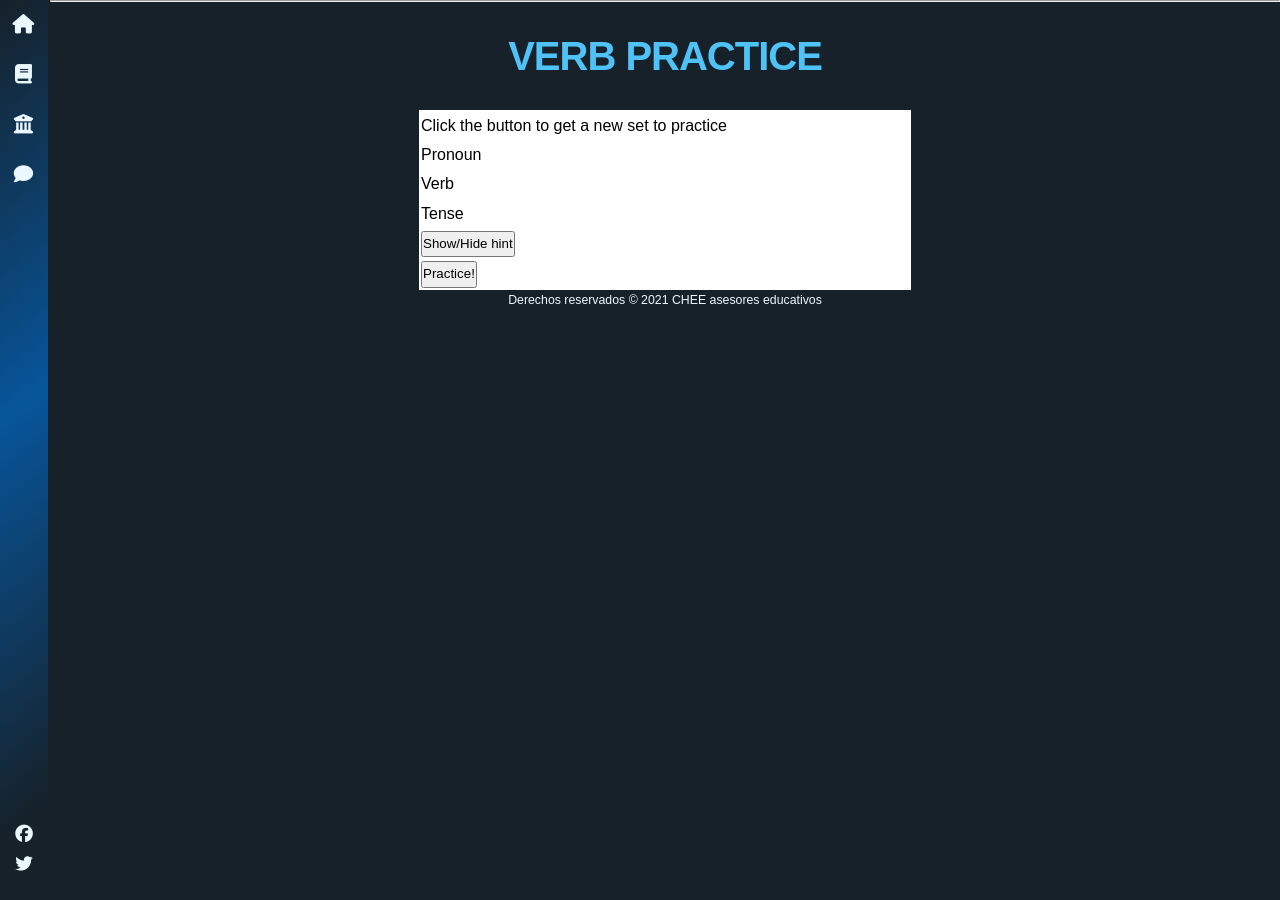
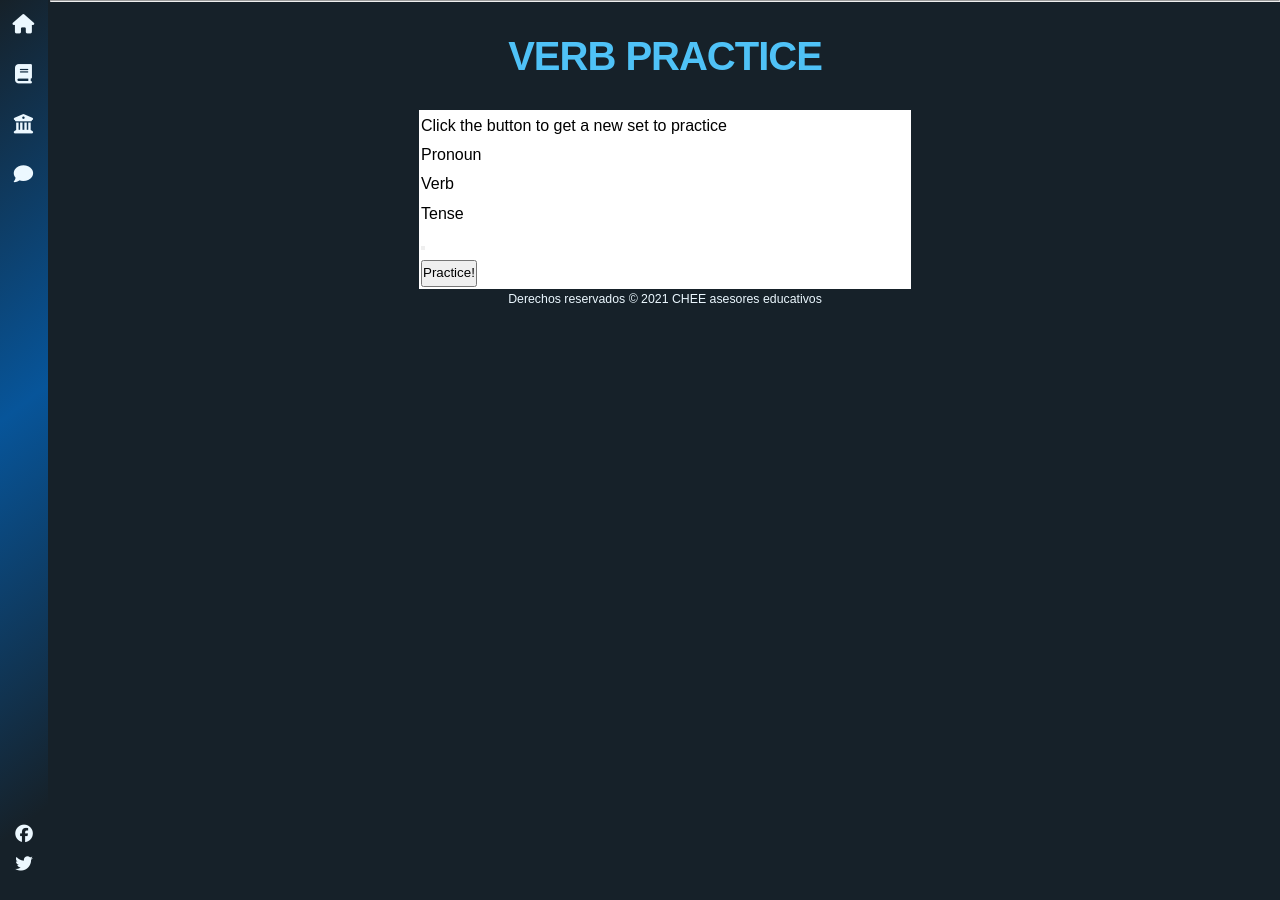
Before and after one commit to camachevaz/ESL, a Jekyll site: the page built from _posts/2021-12-14-verbos.markdown, in a window 1280 px wide. Built offline with Jekyll 4.4.1, drawn with Linux system fonts in a browser that asks for light colours; nearby versions of some CDN libraries; some web fonts are replaced.

Commit message:
Update 2021-12-14-verbos.markdown

```diff
--- a/_posts/2021-12-14-verbos.markdown
+++ b/_posts/2021-12-14-verbos.markdown
@@ -26,7 +26,7 @@ summary: Practice different time tenses with quick templates of pronouns and ver
             <td id="tense"></td>
         </tr>
         <tr>
-            <td><button type="button" value="Practice!" onclick="toggleHint()">Show/Hide hint</button></td>
+            <td><button id="toggle" type="button" value="Practice!" onclick="toggleHint()"></button></td>
             <td id="hint"></td>
         </tr>
         <tr>
```
Also changed, not shown: other parts of _posts/2021-12-14-verbos.markdown (+2 -0 lines).
